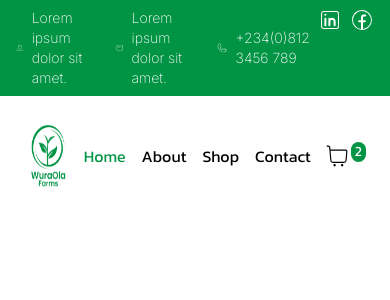
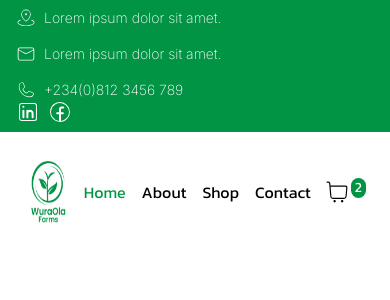
Before and after one commit to OlaiwonAbdullahi/WuraOla-Farms, a React (Vite) app: page / in a window 390 px wide. Shown: the top 300 px of the page. Built offline with nearby package versions, Linux system fonts and the light colour scheme.

Commit message:
update TopHeader.jsx

```diff
--- a/src/components/TopHeader.jsx
+++ b/src/components/TopHeader.jsx
@@ -2,8 +2,8 @@ import { PiMapPinAreaThin, PiPhoneThin } from "react-icons/pi";
 import { CiFacebook, CiLinkedin, CiMail } from "react-icons/ci";
 const TopHeader = () => {
   return (
-    <div className="bg-secondary font-inter text-primary p-2 font-extralight flex justify-between px-4">
-      <div className=" flex gap-4 ">
+    <div className="bg-secondary font-inter flex-col md:flex-row text-primary p-2 font-extralight flex justify-between px-4">
+      <div className=" flex gap-4 flex-col  md:flex-row">
         <div className=" flex items-center gap-2 text-sm">
           <PiMapPinAreaThin className=" w-5 h-5" />
           Lorem ipsum dolor sit amet.
```
